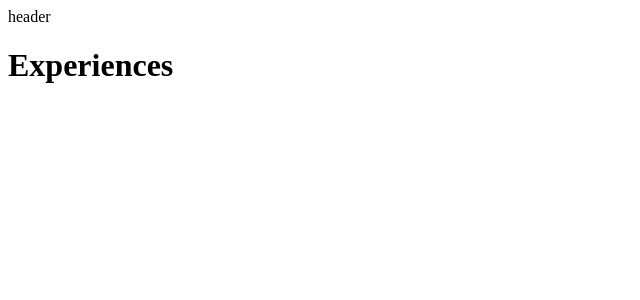
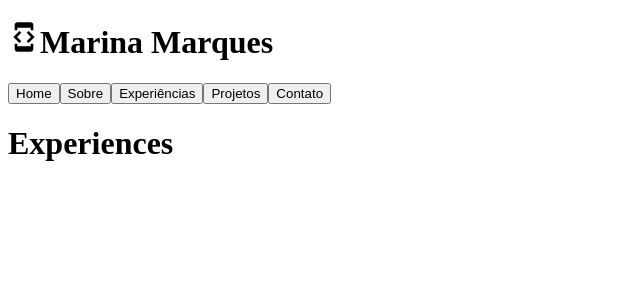
Before and after one commit to ninamarq/portfolio, a React (Create React App) app: page /experiences in a window 1280 px wide. Shown: the top 300 px of the page, without its empty margins (0-640 px from the left). Built offline with nearby package versions, Linux system fonts and the light colour scheme.

Commit message:
Feat: Add mechanic of header completed

```diff
--- a/package.json
+++ b/package.json
@@ -12,6 +12,7 @@
     "@types/react-dom": "^18.0.1",
     "react": "^18.0.0",
     "react-dom": "^18.0.0",
+    "react-icons": "^4.3.1",
     "react-router-dom": "^6.3.0",
     "react-scripts": "5.0.1",
     "web-vitals": "^2.1.4"
--- a/src/components/Header/index.tsx
+++ b/src/components/Header/index.tsx
@@ -1,7 +1,48 @@
+import { useNavigate } from 'react-router-dom';
+import { MdDeveloperMode } from 'react-icons/md';
+
 export default function Header(): JSX.Element {
+  const pages = [
+    {
+      name: 'Home',
+      route: '',
+    },
+    {
+      name: 'Sobre',
+      route: 'about',
+    },
+    {
+      name: 'Experiências',
+      route: 'experiences',
+    },
+    {
+      name: 'Projetos',
+      route: 'projects',
+    },
+    {
+      name: 'Contato',
+      route: 'contact',
+    },
+  ];
+  const navigate = useNavigate();
   return (
     <header>
-      header
+      <h1>
+        <MdDeveloperMode />
+        Marina Marques
+      </h1>
+      {
+        pages.map((element) => (
+          <button
+            type="button"
+            key={element.name}
+            className="pages-link"
+            onClick={() => navigate(`/${element.route}`)}
+          >
+            {element.name}
+          </button>
+        ))
+      }
     </header>
   );
 }
```
Also changed, not shown: 1 other file (tests, documents, lock files or other folders).
